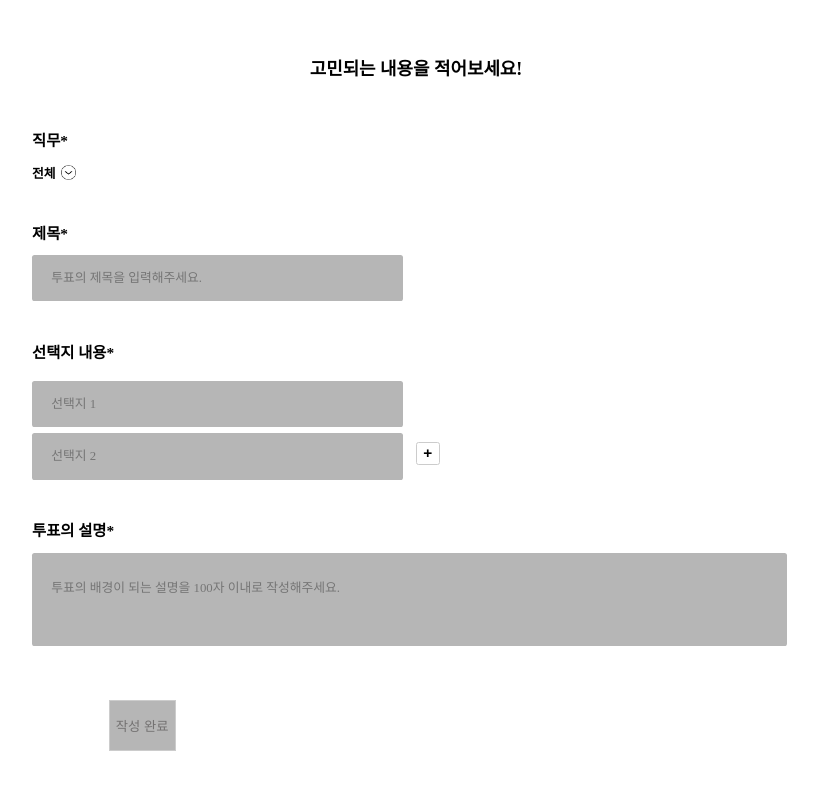
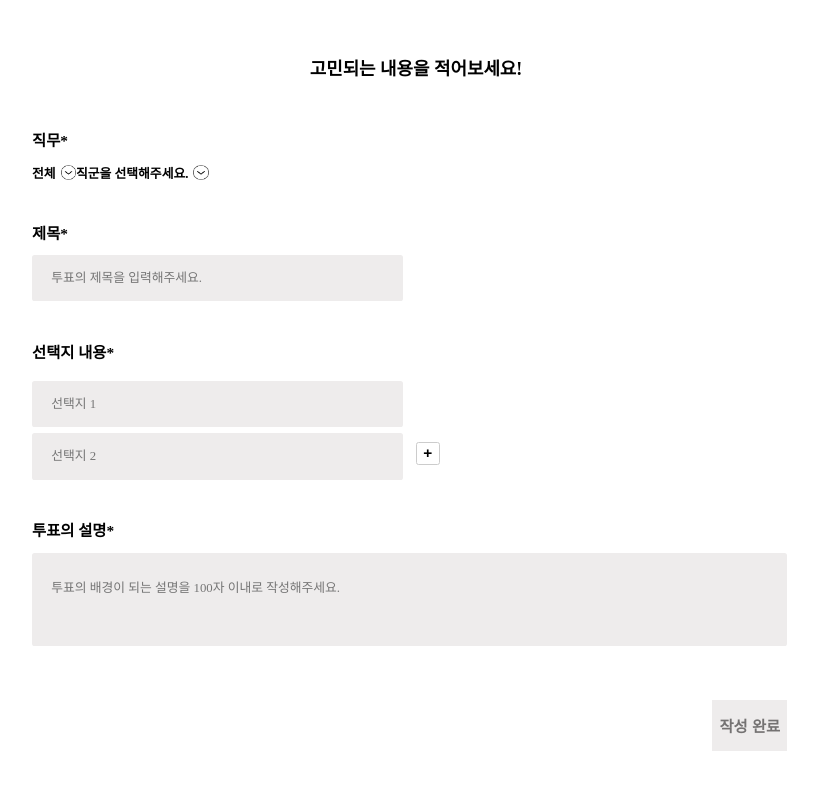
Before and after one commit to HSU-Likelion-CareerDoctor/CareerDoctor-Frontend, a React (Create React App) app in the folder frontend/: page /createVote in a window 1280 px wide. Shown: the top 790 px of the page, without its empty margins (224-1042 px from the left). Built offline with nearby package versions, Linux system fonts and the light colour scheme.

Commit message:
useNavigate 추가

```diff
--- a/frontend/src/components/Banner.jsx
+++ b/frontend/src/components/Banner.jsx
@@ -1,5 +1,6 @@
 import styled from "styled-components";
 import logo1 from "../img/logo1.png";
+import { useNavigate } from "react-router-dom";
 
 const Background = styled.div`
   width: 100%;
@@ -77,6 +78,10 @@ const ImgContainer = styled.div`
 `;
 
 function Banner() {
+  const navigate = useNavigate();
+  const moveCreateVote = () => {
+    navigate("/createVote");
+  };
   return (
     <>
       <Background>
@@ -87,7 +92,7 @@ function Banner() {
               <BigText>지금 바로</BigText>
               <BigText>선배들에게 물어보세요!</BigText>
             </TitleTextContainer>
-            <VoteButton>투표 올리기</VoteButton>
+            <VoteButton onClick={moveCreateVote}>투표 올리기</VoteButton>
           </TitleContainer>
           <img src={logo1} style={{ width: "14.6vw", height: "11.6vw" }}></img>
         </BannerContainer>
--- a/frontend/src/pages/Balance/balanceMain.jsx
+++ b/frontend/src/pages/Balance/balanceMain.jsx
@@ -28,7 +28,7 @@ const DropDownContainer = styled.p`
 
 const DropDown = styled.div`
   display: inline-flex;
-  height: 1.8vw;
+  height: 0.8vw;
   padding: 1.45vw 3.2vw;
   flex-direction: row;
   justify-content: center;
--- a/frontend/src/pages/Balance/createVote.jsx
+++ b/frontend/src/pages/Balance/createVote.jsx
@@ -46,7 +46,7 @@ const Title = styled.div`
 const InputContainer = styled.div`
   display: flex;
   align-items: center;
-  background: var(--grey-box-text, #b6b6b6);
+  background: var(--grey-box-text, #eeecec);
   padding: 1.15vw 1vw;
   border-radius: 0.2vw;
   margin-top: 0.5vw;
@@ -144,23 +144,29 @@ const OptionContainer = styled.div`
 `;
 
 const CompleteButton = styled.button`
-  background: var(--grey-box-text, #b6b6b6);
+  background: var(--grey-box-text, #eeecec);
   display: flex;
   justify-content: center;
   align-items: center;
+  font-size: 1.2vw;
+  font-style: normal;
+  font-weight: 700;
+  line-height: normal;
   color: #747272;
-  border: 0.05vw solid #ccc;
+  border: 0.05vw solid var(--grey-box-text, #eeecec);
 `;
 const ButtonSection = styled.div`
   display: flex;
-  width: 16.7vw;
+  width: 53vw;
   height: 4vw;
   padding: 1.2vw 6vw;
+  justify-content: flex-end;
 `;
 
 function CreateVote() {
   const [isDropdownOpen, setIsDropdownOpen] = useState(false);
   const [selectedOption, setSelectedOption] = useState("");
+  const [selectedOption2, seSelectedOption2] = useState("");
   const [options, setOptions] = useState(["", ""]);
 
   const toggleDropdown = () => setIsDropdownOpen(!isDropdownOpen);
@@ -203,6 +209,14 @@ function CreateVote() {
     "회계 · 세무",
   ];
 
+  const detailOptions = [
+    "디자인 전체",
+    "UI 디자이너",
+    "UI, GUI 디자이너",
+    "웹 디자이너",
+    "그래픽 디자이너",
+  ];
+
   return (
     <>
       <MainContainer>
@@ -218,6 +232,22 @@ function CreateVote() {
               {isDropdownOpen && (
                 <DropdownMenu>
                   {jobOptions.map((option) => (
+                    <DropdownItem
+                      key={option}
+                      onClick={() => handleOptionClick(option)}
+                    >
+                      {option}
+                    </DropdownItem>
+                  ))}
+                </DropdownMenu>
+              )}
+              <DropdownText>
+                {selectedOption2 || "직군을 선택해주세요."}
+              </DropdownText>
+              <DropdownIcon src={down} />
+              {isDropdownOpen && (
+                <DropdownMenu>
+                  {detailOptions.map((option) => (
                     <DropdownItem
                       key={option}
                       onClick={() => handleOptionClick(option)}
```
